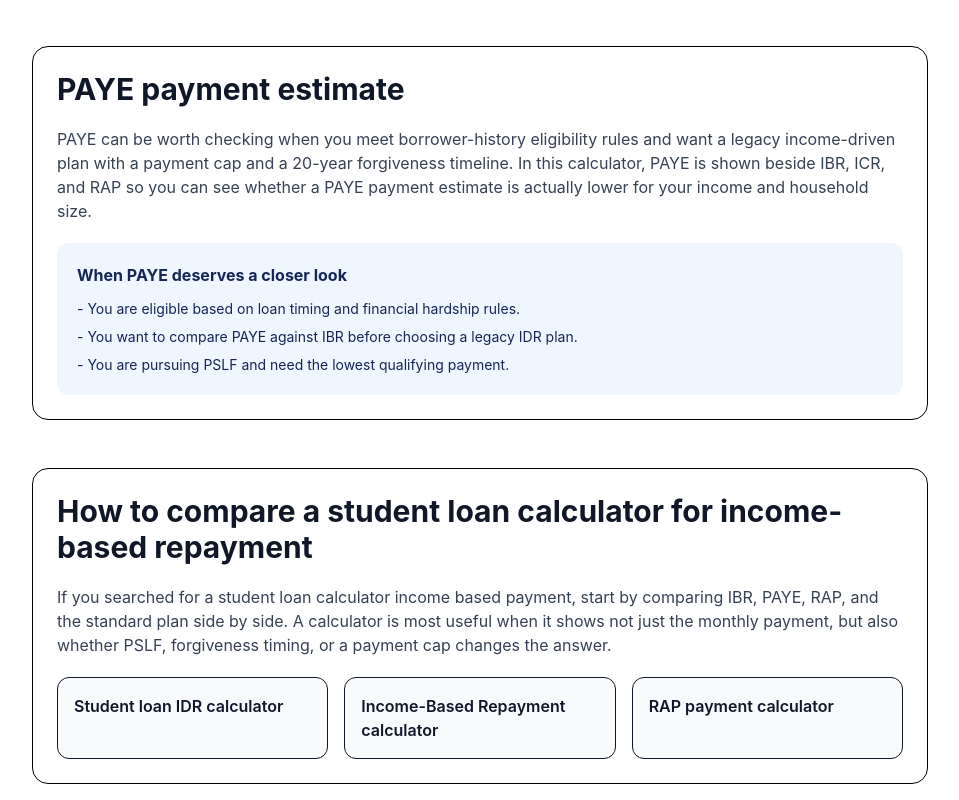
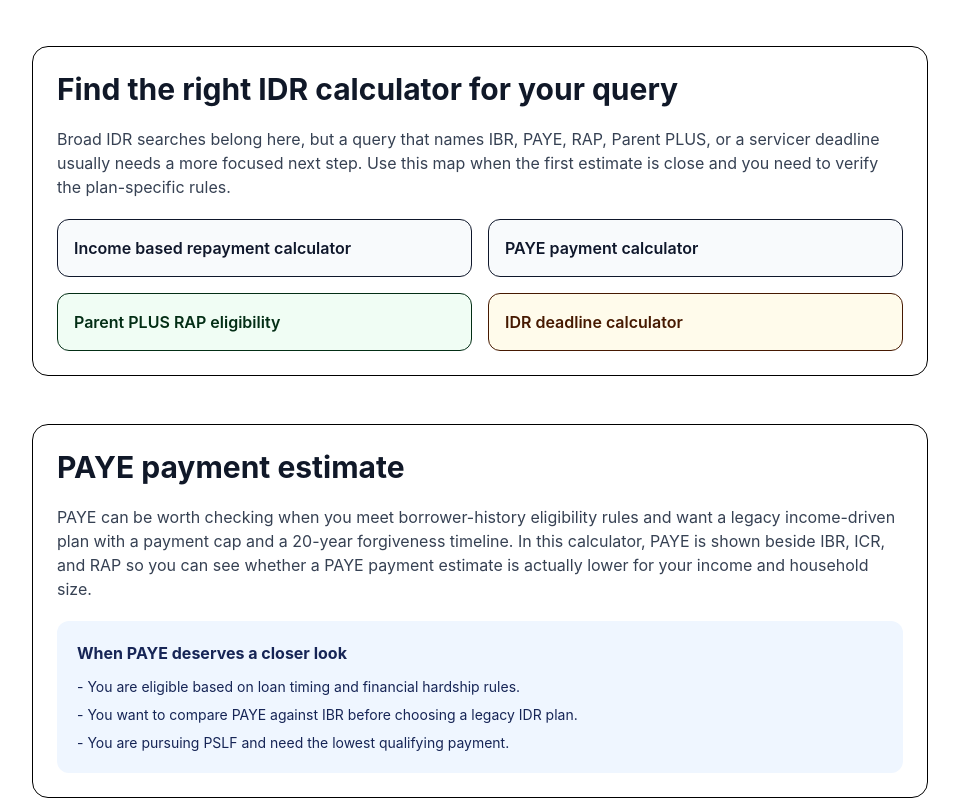
Before and after one commit to aieasygames-alt/repaymentguide, a Next.js app: page /income-driven-repayment-calculator in a window 1280 px wide. Shown: the part 3564-4364 px from the top of the page, without its empty margins (160-1119 px from the left). Built offline with nearby package versions, Linux system fonts and the light colour scheme; no server answers.

Commit message:
Improve IDR calculator intent routing

```diff
--- a/app/income-driven-repayment-calculator/page.tsx
+++ b/app/income-driven-repayment-calculator/page.tsx
@@ -32,6 +32,10 @@ const faqs = [
   {
     question: 'Can I change my income calculation method?',
     answer: 'Yes. You can use your most recent tax return, current pay stubs, or alternative documentation of income. If your income has significantly decreased since your last tax return, using pay stubs or alternative documentation can result in lower monthly payments.'
+  },
+  {
+    question: 'Which IDR calculator should I use for IBR, PAYE, or RAP?',
+    answer: 'Use this broad IDR calculator to compare plans side by side. Use the IBR calculator for Income-Based Repayment questions, the PAYE calculator for Pay As You Earn estimates, and the RAP calculator for the 2026 AGI-tier formula and dependent reduction.'
   },
   {
     question: 'What happens if I get married or have a child?',
@@ -289,6 +293,19 @@ export default function IdrCalculatorPage() {
             </section>
 
             <section className="rounded-2xl border bg-white p-6">
+              <h2 className="text-3xl font-bold text-gray-900 mb-5">Find the right IDR calculator for your query</h2>
+              <p className="text-gray-700">
+                Broad IDR searches belong here, but a query that names IBR, PAYE, RAP, Parent PLUS, or a servicer deadline usually needs a more focused next step. Use this map when the first estimate is close and you need to verify the plan-specific rules.
+              </p>
+              <div className="mt-5 grid gap-4 md:grid-cols-2">
+                <Link href="/income-based-repayment-calculator" className="rounded-xl border bg-slate-50 p-4 font-semibold text-slate-900 hover:bg-slate-100">Income based repayment calculator</Link>
+                <Link href="/paye-payment-calculator" className="rounded-xl border bg-slate-50 p-4 font-semibold text-slate-900 hover:bg-slate-100">PAYE payment calculator</Link>
+                <Link href="/parent-plus-rap-eligibility" className="rounded-xl border bg-green-50 p-4 font-semibold text-green-950 hover:bg-green-100">Parent PLUS RAP eligibility</Link>
+                <Link href="/save-90-day-deadline-calculator" className="rounded-xl border bg-amber-50 p-4 font-semibold text-amber-950 hover:bg-amber-100">IDR deadline calculator</Link>
+              </div>
+            </section>
+
+            <section className="rounded-2xl border bg-white p-6">
               <h2 className="text-3xl font-bold text-gray-900 mb-5">PAYE payment estimate</h2>
               <p className="text-gray-700">
                 PAYE can be worth checking when you meet borrower-history eligibility rules and want a legacy income-driven plan with a payment cap and a 20-year forgiveness timeline. In this calculator, PAYE is shown beside IBR, ICR, and RAP so you can see whether a PAYE payment estimate is actually lower for your income and household size.
--- a/app/rap-payment-calculator/page.tsx
+++ b/app/rap-payment-calculator/page.tsx
@@ -24,6 +24,10 @@ const faqs = [
   {
     question: 'Are Parent PLUS loans eligible for RAP?',
     answer: 'Parent PLUS treatment is limited. Consolidation loans that include Parent PLUS loans may not be eligible for RAP, so parent borrowers should verify loan type details before relying on this calculator.',
+  },
+  {
+    question: 'Is RAP a good first estimate for Parent PLUS borrowers?',
+    answer: 'Usually no. Parent PLUS borrowers should first check the Parent PLUS RAP eligibility page, because loan type and consolidation history can make ICR, Standard repayment, or PSLF planning more relevant than a general RAP estimate.',
   },
 ];
 
@@ -168,6 +172,18 @@ export default function RapPaymentCalculatorPage() {
                 <Link href="/pslf-rap-qualifying-payments" className="rounded-2xl border bg-slate-50 p-5 font-semibold text-slate-900 hover:bg-slate-100">Check RAP and PSLF</Link>
               </div>
             </section>
+
+            <section className="rounded-3xl border bg-white p-6">
+              <h2 className="text-3xl font-bold text-gray-900">Parent PLUS and the RAP program</h2>
+              <p className="mt-4 text-gray-700">
+                If you are asking whether Parent PLUS loans are eligible for the RAP program, pause before using a general RAP payment estimate. Parent PLUS loans and Direct Consolidation Loans that include Parent PLUS debt can follow different repayment rules, so the better first step is to identify the loan type and compare ICR, Standard repayment, and any PSLF path for the parent borrower.
+              </p>
+              <div className="mt-6 grid gap-4 md:grid-cols-3">
+                <Link href="/parent-plus-rap-eligibility" className="rounded-2xl border bg-green-50 p-5 font-semibold text-green-950 hover:bg-green-100">Check Parent PLUS RAP eligibility</Link>
+                <Link href="/income-driven-repayment-calculator" className="rounded-2xl border bg-slate-50 p-5 font-semibold text-slate-900 hover:bg-slate-100">Compare IDR plans</Link>
+                <Link href="/pslf-calculator" className="rounded-2xl border bg-slate-50 p-5 font-semibold text-slate-900 hover:bg-slate-100">Review PSLF path</Link>
+              </div>
+            </section>
           </div>
         </section>
       </main>
--- a/app/sitemap.ts
+++ b/app/sitemap.ts
@@ -33,9 +33,9 @@ export default function sitemap(): MetadataRoute.Sitemap {
     { url: `${baseUrl}/`, lastModified: '2026-07-21', changeFrequency: 'daily' as const, priority: 1 },
     { url: `${baseUrl}/student-loan-calculators/`, lastModified: '2026-09-01', changeFrequency: 'weekly' as const, priority: 0.92 },
     { url: `${baseUrl}/student-loan-payment-calculator/`, lastModified: '2026-07-13', changeFrequency: 'weekly' as const, priority: 0.9 },
-    { url: `${baseUrl}/rap-payment-calculator/`, lastModified: '2026-08-28', changeFrequency: 'weekly' as const, priority: 0.9 },
+    { url: `${baseUrl}/rap-payment-calculator/`, lastModified: '2026-09-01', changeFrequency: 'weekly' as const, priority: 0.9 },
     { url: `${baseUrl}/save-plan-calculator/`, lastModified: '2026-07-05', changeFrequency: 'weekly' as const, priority: 0.9 },
-    { url: `${baseUrl}/income-driven-repayment-calculator/`, lastModified: '2026-08-28', changeFrequency: 'weekly' as const, priority: 0.9 },
+    { url: `${baseUrl}/income-driven-repayment-calculator/`, lastModified: '2026-09-01', changeFrequency: 'weekly' as const, priority: 0.9 },
     { url: `${baseUrl}/income-based-repayment-calculator/`, lastModified: '2026-09-01', changeFrequency: 'weekly' as const, priority: 0.86 },
     { url: `${baseUrl}/paye-payment-calculator/`, lastModified: '2026-09-01', changeFrequency: 'weekly' as const, priority: 0.86 },
     { url: `${baseUrl}/idr-payment-estimator/`, lastModified: '2026-09-01', changeFrequency: 'weekly' as const, priority: 0.86 },
```
